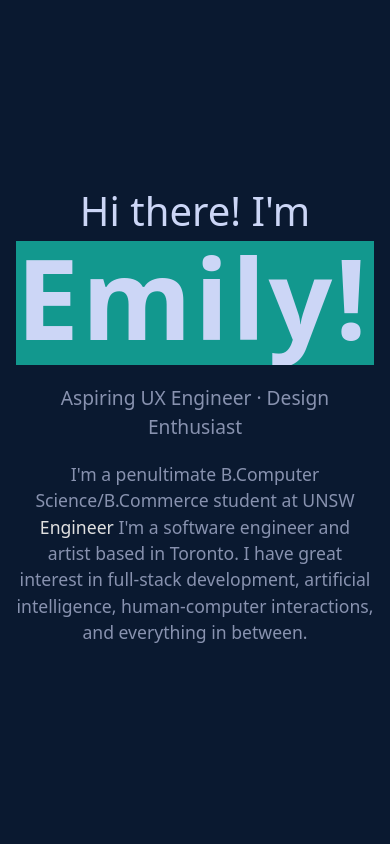
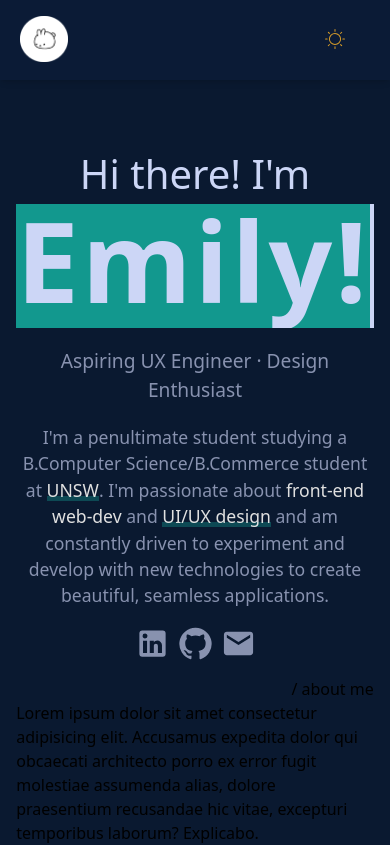
Before and after one commit to eemliu/my-port, a React (Create React App) app: page / in a window 390 px wide. Shown: the top 845 px of the page. Built offline with nearby package versions, Linux system fonts and the light colour scheme.

Commit message:
added responsiveness

```diff
--- a/package.json
+++ b/package.json
@@ -6,7 +6,7 @@
     "@emotion/react": "^11.10.6",
     "@emotion/styled": "^11.10.6",
     "@mui/icons-material": "^5.11.16",
-    "@mui/material": "^5.12.1",
+    "@mui/material": "^5.13.1",
     "@testing-library/jest-dom": "^5.16.5",
     "@testing-library/react": "^13.4.0",
     "@testing-library/user-event": "^13.5.0",
@@ -16,11 +16,11 @@
     "react": "^18.2.0",
     "react-dom": "^18.2.0",
     "react-icons": "^4.8.0",
+    "react-intersection-observer": "^9.4.3",
     "react-router": "^6.10.0",
     "react-router-dom": "^6.10.0",
     "react-scripts": "5.0.1",
     "react-type-animation": "^3.0.1",
-    "tailwind-scrollbar-hide": "^1.1.7",
     "type": "^2.7.2",
     "web-vitals": "^2.1.4"
   },
--- a/src/App.jsx
+++ b/src/App.jsx
@@ -10,6 +10,7 @@ import About from './pages/About';
 import Projects from './pages/Projects.jsx';
 import Navbar from './components/Navbar.jsx';
 import Blog from './pages/Blog.jsx';
+import Footer from './components/Footer.jsx';
 
 function App() {
   const [activeTab, setActiveTab] = useState(initial.activeTab);
@@ -36,6 +37,7 @@ function App() {
         <Route path='/Projects' element={<Projects />}></Route>
         <Route path='/Blog' element={<Blog />}></Route>
       </Routes>
+      <Footer></Footer>
     </BrowserRouter>
     </Context.Provider>
    </div>
--- a/src/components/Navbar.jsx
+++ b/src/components/Navbar.jsx
@@ -24,7 +24,7 @@ const Navbar = () => {
   }, []);
 
   return (
-    <div className='navbar'>
+    <div className='navbar-desktop navbar-tablet'>
         <div>
           <img
           src={titleIcon}
@@ -43,7 +43,7 @@ const Navbar = () => {
             return (
               <div
               key={idx}
-              className={`nav-tabs ${idx === activeTab ? 'border-teal-500' : 'border-transparent hover:border-gray-20'}`}
+              className={`tablet:hidden nav-tabs ${idx === activeTab ? 'border-teal-500' : 'border-transparent hover:border-gray-20'}`}
               onClick={() => {
                 setActiveTab(idx)
                 console.log(idx);
--- a/src/index.css
+++ b/src/index.css
@@ -3,7 +3,7 @@
 @tailwind utilities;
 
 @layer components {
-  .navbar {
+  .navbar-desktop {
     @apply
     flex flex-row fixed justify-between
     top-0 w-full h-20
@@ -11,7 +11,7 @@
     bg-lightbgColour dark:bg-bgColour2
     transition-colors duration-300
     shadow-md
-    tablet:hidden;
+    z-10;
   }
 
   .nav-tabs {
@@ -28,13 +28,16 @@
   }
 
   .default-page-styling {
-    @apply flex flex-col justify-center items-center
-    laptop:pt-10 tablet:pt-0
-    bg-lightbgColour dark:bg-bgColour1 h-screen transition-colors duration-300;
+    @apply
+    flex flex-col
+    items-center
+    laptop:pt-[12em] tablet:pt-[9em]
+    bg-lightbgColour dark:bg-bgColour1 transition-colors duration-300
+    ;
   }
 
   .footer {
-    @apply bottom-0 fixed bg-lightbgColour dark:bg-bgColour2 h-[60px] w-[100%] shadow-inner;
+    @apply bottom-0 relative bg-lightbgColour dark:bg-bgColour2 h-[60px] w-[100%] shadow-inner;
   }
 
   .typing-text {
@@ -44,7 +47,8 @@
   }
 
   .landing-layout {
-    @apply flex flex-col laptop:justify-start laptop:ml-[10em] laptop:mr-[7em]
+    @apply flex flex-col
+    laptop:justify-start laptop:ml-[15em] laptop:mr-[10em]
     tablet:justify-center tablet:items-end tablet:mr-[30%] tablet:ml-[30%];
   }
 
@@ -78,9 +82,15 @@
     tablet:text-[1.1em]
     laptop:w-[60%];
   }
+
+  .get-in-touch-buttons {
+    @apply dark:text-lightFont2 text-darkFont2 w-[10em]
+    hover:text-primary dark:hover:text-primary
+    transition-all duration-300;
+  }
 }
 
-span {
+.link-decor {
   color: #18272F;
   position: relative;
   z-index: 1;
@@ -88,7 +98,7 @@ span {
   cursor: pointer;
 }
 
-span::before {
+.link-decor::before {
   content: '';
   background-color: rgb(20, 184, 166, 0.3);
   position: absolute;
@@ -100,7 +110,7 @@ span::before {
   transition: all .3s ease-in-out;
 }
 
-span:hover::before {
+.link-decor:hover::before {
   bottom: 0;
   height: 100%;
 }
--- a/src/pages/Landing.jsx
+++ b/src/pages/Landing.jsx
@@ -1,7 +1,30 @@
 import React from 'react'
 import { TypeAnimation } from 'react-type-animation';
+import LinkedInIcon from '@mui/icons-material/LinkedIn';
+import GitHubIcon from '@mui/icons-material/GitHub';
+import EmailIcon from '@mui/icons-material/Email';
+import IconButton from '@mui/material/IconButton';
 
 const Landing = () => {
+  const callback = function (entries) {
+    entries.forEach((entry) => {
+      console.log(entry);
+
+      if (entry.isIntersecting) {
+        entry.target.classList.add("animate-fadeIn");
+      } else {
+        entry.target.classList.remove("animate-fadeIn");
+      }
+    });
+  };
+
+  const observer = new IntersectionObserver(callback);
+
+  const targets = document.querySelectorAll(".show-on-scroll");
+  targets.forEach(function (target) {
+    target.classList.add("opacity-0");
+    observer.observe(target);
+  });
 
   return (
     <div className='default-page-styling'>
@@ -17,11 +40,57 @@ const Landing = () => {
 
         <h1 className='landing-subHeader'>Aspiring UX Engineer &#183; Design Enthusiast</h1>
 
-        <h1 className='landing-body'>I'm a penultimate B.Computer Science/B.Commerce student at UNSW <span className='dark:text-[#E0E0E0] text-darkFont2 tablet:text-primary' href="">Engineer</span>  I'm a software engineer and artist based in Toronto. I have great interest in full-stack development, artificial intelligence, human-computer interactions, and everything in between.</h1>
+        <h1 className='landing-body'>I'm a penultimate student studying a B.Computer Science/B.Commerce student at <a className='link-decor dark:text-[#E0E0E0] text-darkFont2 tablet:text-primary' href="https://www.linkedin.com/school/unsw/?originalSubdomain=au"
+        target="_blank">UNSW</a>. I'm passionate about <a className='link-decor dark:text-[#E0E0E0] text-darkFont2 tablet:text-primary whitespace-pre-wrap'
+        href="#">front-end web-dev</a> and <a className='link-decor dark:text-[#E0E0E0] text-darkFont2 tablet:text-primary' href="">UI/UX design</a> and am constantly driven to experiment and develop with new technologies to create beautiful, seamless applications.
+        </h1>
 
-        <h1 className='text-[#CCD6F6]'>
+        <div className='flex flex-row space-x-2 laptop:justify-start tablet:justify-center tablet:w-[100%] laptop:mb-[2em] tablet:mb-[1em]'>
+          <a href='https://www.linkedin.com/in/emily-liu-28b040229/' target="_blank">
+            <LinkedInIcon className='get-in-touch-buttons'
+            fontSize='large'
+            />
+          </a>
+          <a href='https://github.com/eemliu' target="_blank">
+            <GitHubIcon className='get-in-touch-buttons'
+            fontSize='large'/>
+          </a>
+          <a href="mailto: emilyliu496@gmail.com" target="_blank">
+            <EmailIcon className='get-in-touch-buttons'
+            fontSize='large'/>
+          </a>
+        </div>
 
-        </h1>
+        <h1>/ about me</h1>
+        <h1 className=' show-on-scroll'>Lorem ipsum dolor sit amet consectetur adipisicing elit. Accusamus expedita dolor qui obcaecati architecto porro ex error fugit molestiae assumenda alias, dolore praesentium recusandae hic vitae, excepturi temporibus laborum? Explicabo.</h1>
+
+        <br />
+
+        <h1 className='show-on-scroll'>Lorem ipsum dolor sit amet consectetur adipisicing elit. Accusamus expedita dolor qui obcaecati architecto porro ex error fugit molestiae assumenda alias, dolore praesentium recusandae hic vitae, excepturi temporibus laborum? Explicabo.</h1>
+
+        <br />
+
+        <h1 className='show-on-scroll'>Lorem ipsum dolor sit amet consectetur adipisicing elit. Accusamus expedita dolor qui obcaecati architecto porro ex error fugit molestiae assumenda alias, dolore praesentium recusandae hic vitae, excepturi temporibus laborum? Explicabo.</h1>
+
+        <br />
+
+        <h1 className='flex show-on-scroll'>Lorem ipsum dolor sit amet consectetur adipisicing elit. Accusamus expedita dolor qui obcaecati architecto porro ex error fugit molestiae assumenda alias, dolore praesentium recusandae hic vitae, excepturi temporibus laborum? Explicabo.</h1>
+
+        <br />
+
+        <h1 className='show-on-scroll'>Lorem ipsum dolor sit amet consectetur adipisicing elit. Accusamus expedita dolor qui obcaecati architecto porro ex error fugit molestiae assumenda alias, dolore praesentium recusandae hic vitae, excepturi temporibus laborum? Explicabo.</h1>
+
+        <br />
+
+        <h1 className='show-on-scroll'>Lorem ipsum dolor sit amet consectetur adipisicing elit. Accusamus expedita dolor qui obcaecati architecto porro ex error fugit molestiae assumenda alias, dolore praesentium recusandae hic vitae, excepturi temporibus laborum? Explicabo.</h1>
+
+        <br />
+
+        <h1 className='show-on-scroll'>Lorem ipsum dolor sit amet consectetur adipisicing elit. Accusamus expedita dolor qui obcaecati architecto porro ex error fugit molestiae assumenda alias, dolore praesentium recusandae hic vitae, excepturi temporibus laborum? Explicabo.</h1>
+
+        <br />
+
+        <h1 className='show-on-scroll'>Lorem ipsum dolor sit amet consectetur adipisicing elit. Accusamus expedita dolor qui obcaecati architecto porro ex error fugit molestiae assumenda alias, dolore praesentium recusandae hic vitae, excepturi temporibus laborum? Explicabo.</h1>
       </div>
 
     </div>
--- a/tailwind.config.js
+++ b/tailwind.config.js
@@ -1,6 +1,9 @@
 /** @type {import('tailwindcss').Config} */
 module.exports = {
   darkMode: 'class',
+  variants: {
+    animation: ["motion-safe"]
+  },
   content: [
     "./src/**/*.{js,jsx,ts,tsx}",
   ],
@@ -39,10 +42,15 @@ module.exports = {
           "100%": {
             borderColor: "white"
           }
-        }
+        },
+        fadeIn: {
+          "0%": { opacity: 0 },
+          "100%": { opacity: 1 }
+        },
       },
       animation: {
-        typing: "typing 1.1s steps(11, end), blink 0.7s infinite step-end"
+        typing: "typing 1.1s steps(11, end), blink 0.7s infinite step-end",
+        fadeIn: "fadeIn 0.5s ease-in forwards",
       }
     },
   },
```
Also changed, not shown: src/pages/Projects.jsx (+3 -1 lines), 1 other file (tests, documents, lock files or other folders).
